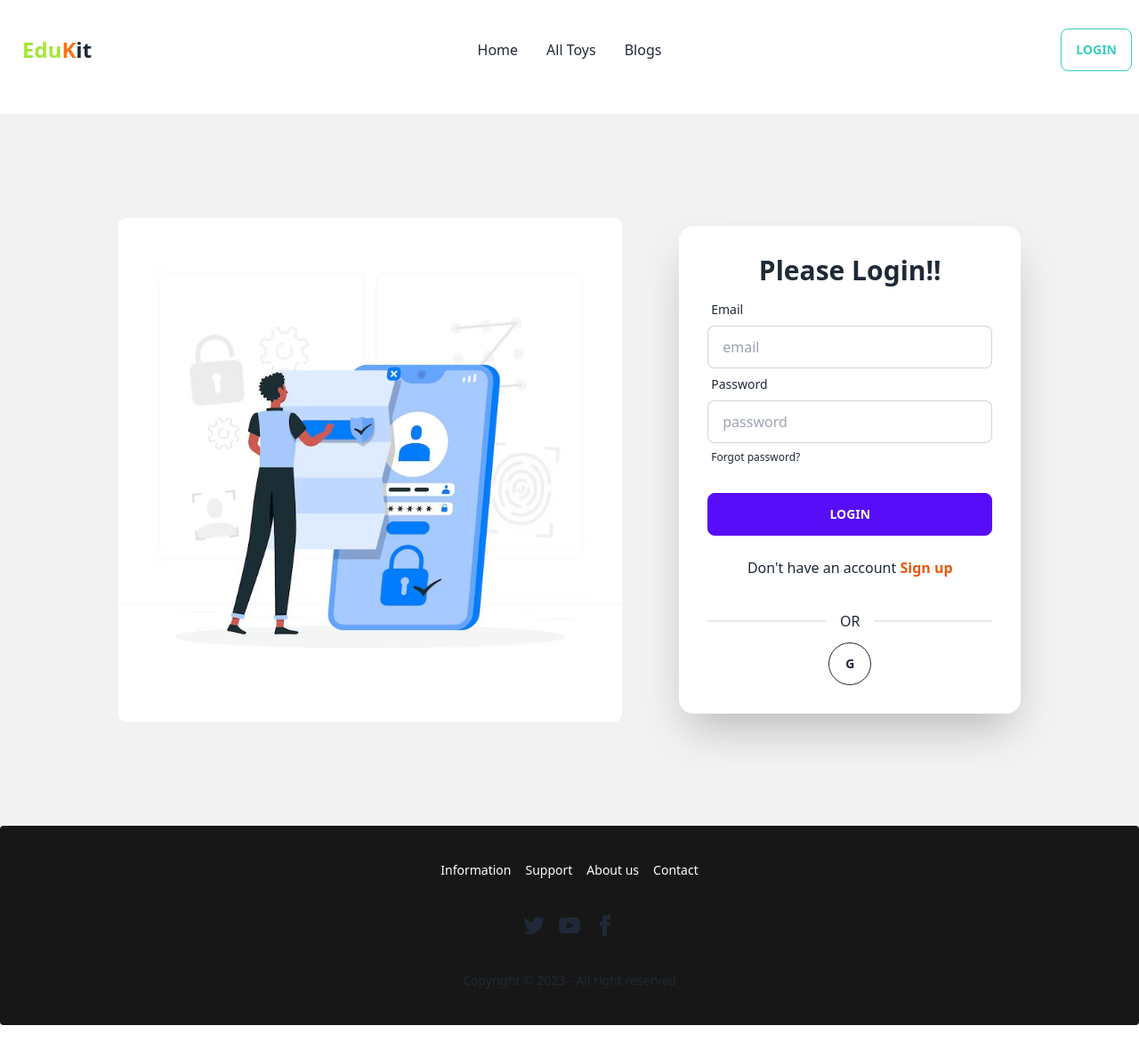
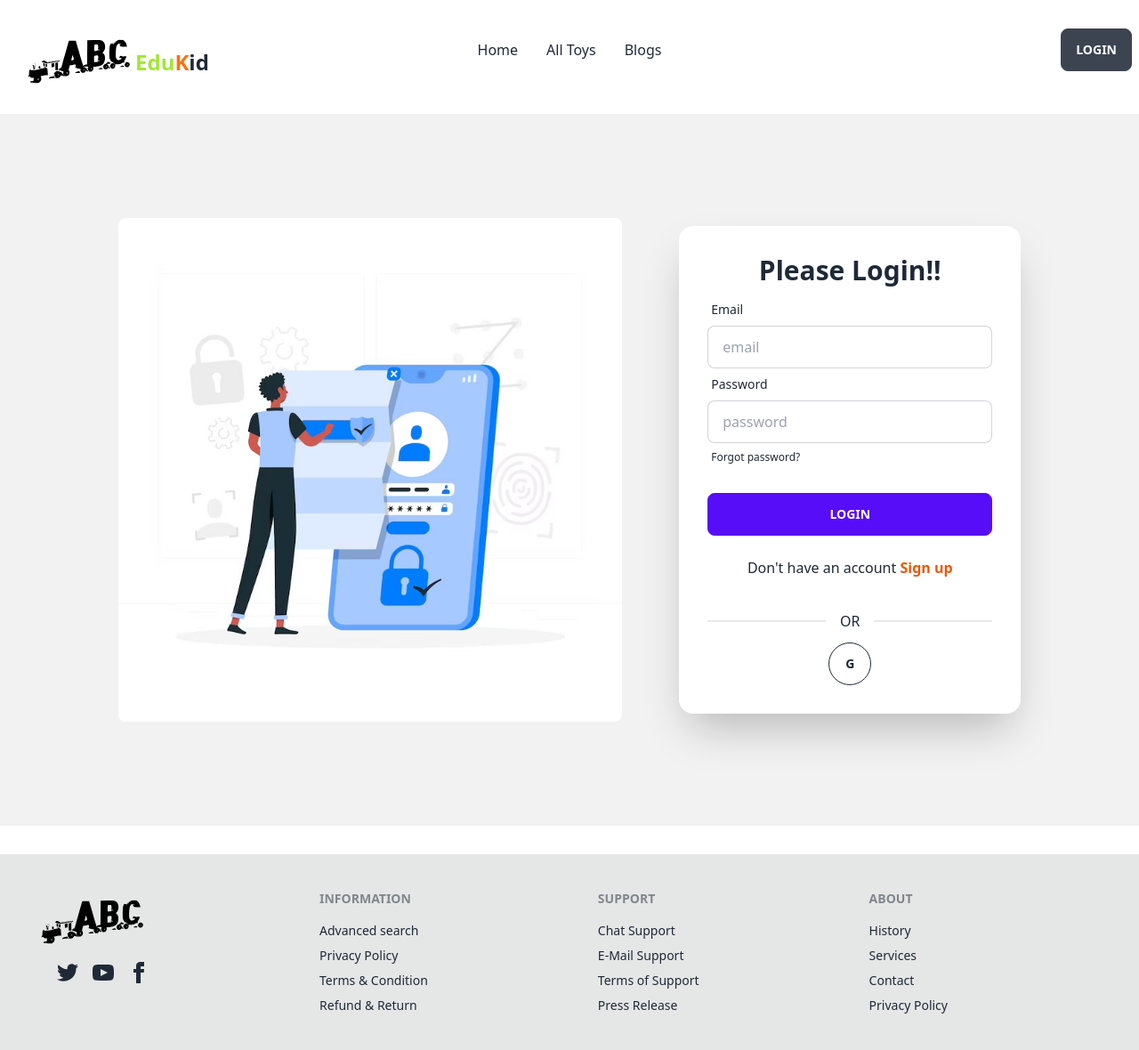
Before and after one commit to fayezf/kid-toy-client, a React (Vite) app: page /login in a window 1280 px wide. Shown: the whole page at 89% size. Before the commit the page ends 1152 px from the top, so only its background shows below. Built offline with nearby package versions, Linux system fonts and the light colour scheme; no server answers.

Commit message:
googleSignin and blogs side added

```diff
--- a/src/Routes/Routes.jsx
+++ b/src/Routes/Routes.jsx
@@ -4,6 +4,7 @@ import Home from "../pages/Home/Home/Home";
 import Login from "../pages/Login/Login";
 import SignUp from "../pages/Signup/Signup";
 import ErrorPage from "../pages/ErrorPage/ErrorPage";
+import Blogs from "../pages/Blogs/Blogs";
 
 const router = createBrowserRouter([
     {
@@ -21,6 +22,10 @@ const router = createBrowserRouter([
         {
           path: 'signup',
           element: <SignUp></SignUp>
+        },
+        {
+          path: 'blogs',
+          element: <Blogs></Blogs>
         }
       ]
     },
--- /dev/null
+++ b/src/pages/Blogs/Blogs.jsx
@@ -0,0 +1,21 @@
+import React from 'react';
+
+const Blogs = () => {
+    return (
+        <div>
+            <h2 className='text-center text-3xl text-red-600'>Questions Area</h2>
+            <div>
+                <h3 className='font-semibold'>1. What is an access token and refresh token? How do they work and where should we store them on the client-side?</h3>
+                <h5 className='text-2xl'>Answer: <span className='text-green-400'>Refresh tokens allow you to balance your users' access needs with your organization's security practices. Access tokens help users get the resources they need to complete their tasks, but such tokens can also expose your organization to data compromise or other malicious actions if a hacker is able to steal them.</span></h5>
+                <h3 className='font-semibold mt-4'>2. Comparison of SQL vs NoSQL?</h3>
+                <h5 className='text-2xl'>Answer: <span className='text-green-400'>SQL databases are vertically scalable, while NoSQL databases are horizontally scalable. SQL databases are table-based, while NoSQL databases are document, key-value, graph, or wide-column stores. SQL databases are better for multi-row transactions, while NoSQL is better for unstructured data like documents or JSON.</span></h5>
+                <h3 className='font-semibold mt-4'>3. What is express js? What is Nest JS?</h3>
+                <h5 className='text-2xl'>Answer: <span className='text-green-400'>Express is a minimalist and flexible framework that is easy to use and has a large community of developers. NestJS, on the other hand, is a newer framework that provides additional features such as dependency injection, a modular architecture, and an intuitive CLI.</span></h5>
+                <h3 className='font-semibold mt-4'>4. What is MongoDB aggregation and how does it work?</h3>
+                <h5 className='text-2xl'>Answer: <span className='text-green-400'> Aggregation is a way of processing a large number of documents in a collection by means of passing them through different stages. The stages make up what is known as a pipeline. The stages in a pipeline can filter, sort, group, reshape and modify documents that pass through the pipeline.</span></h5>
+            </div>
+        </div>
+    );
+};
+
+export default Blogs;
--- a/src/pages/Shared/Footer/Footer.jsx
+++ b/src/pages/Shared/Footer/Footer.jsx
@@ -1,23 +1,38 @@
 import React from 'react';
+import logo from '../../../assets/logo.svg';
+
 
 const Footer = () => {
     return (
-        <footer className="footer footer-center p-10 bg-neutral-900 text-base-content rounded">
-            <div className="grid grid-flow-col text-white gap-4">
-                <a className="link link-hover">Information</a>
-                <a className="link link-hover">Support</a>
-                <a className="link link-hover">About us</a>
-                <a className="link link-hover">Contact</a>
-            </div>
+        <footer className="footer p-10 bg-base-300 mt-8 text-base-content">
             <div>
-                <div className="grid grid-flow-col gap-4">
+                <img src={logo} alt="" />
+                <div className='grid grid-flow-col gap-4 ml-6'>
                     <a><svg xmlns="http://www.w3.org/2000/svg" width="24" height="24" viewBox="0 0 24 24" className="fill-current"><path d="M24 4.557c-.883.392-1.832.656-2.828.775 1.017-.609 1.798-1.574 2.165-2.724-.951.564-2.005.974-3.127 1.195-.897-.957-2.178-1.555-3.594-1.555-3.179 0-5.515 2.966-4.797 6.045-4.091-.205-7.719-2.165-10.148-5.144-1.29 2.213-.669 5.108 1.523 6.574-.806-.026-1.566-.247-2.229-.616-.054 2.281 1.581 4.415 3.949 4.89-.693.188-1.452.232-2.224.084.626 1.956 2.444 3.379 4.6 3.419-2.07 1.623-4.678 2.348-7.29 2.04 2.179 1.397 4.768 2.212 7.548 2.212 9.142 0 14.307-7.721 13.995-14.646.962-.695 1.797-1.562 2.457-2.549z"></path></svg></a>
                     <a><svg xmlns="http://www.w3.org/2000/svg" width="24" height="24" viewBox="0 0 24 24" className="fill-current"><path d="M19.615 3.184c-3.604-.246-11.631-.245-15.23 0-3.897.266-4.356 2.62-4.385 8.816.029 6.185.484 8.549 4.385 8.816 3.6.245 11.626.246 15.23 0 3.897-.266 4.356-2.62 4.385-8.816-.029-6.185-.484-8.549-4.385-8.816zm-10.615 12.816v-8l8 3.993-8 4.007z"></path></svg></a>
                     <a><svg xmlns="http://www.w3.org/2000/svg" width="24" height="24" viewBox="0 0 24 24" className="fill-current"><path d="M9 8h-3v4h3v12h5v-12h3.642l.358-4h-4v-1.667c0-.955.192-1.333 1.115-1.333h2.885v-5h-3.808c-3.596 0-5.192 1.583-5.192 4.615v3.385z"></path></svg></a>
                 </div>
             </div>
             <div>
-                <p>Copyright © 2023 - All right reserved</p>
+                <span className="footer-title">Information</span>
+                <a className="link link-hover">Advanced search</a>
+                <a className="link link-hover">Privacy Policy</a>
+                <a className="link link-hover">Terms & Condition</a>
+                <a className="link link-hover">Refund & Return</a>
+            </div>
+            <div>
+                <span className="footer-title">Support</span>
+                <a className="link link-hover">Chat Support</a>
+                <a className="link link-hover">E-Mail Support</a>
+                <a className="link link-hover">Terms of Support</a>
+                <a className="link link-hover">Press Release</a>
+            </div>
+            <div>
+                <span className="footer-title">About</span>
+                <a className="link link-hover">History</a>
+                <a className="link link-hover">Services</a>
+                <a className="link link-hover">Contact</a>
+                <a className="link link-hover">Privacy Policy</a>
             </div>
         </footer>
     );
--- a/src/pages/Shared/NavBar/NavBar.jsx
+++ b/src/pages/Shared/NavBar/NavBar.jsx
@@ -1,8 +1,10 @@
-import React from 'react';
+import React, { useContext } from 'react';
 import { Link } from 'react-router-dom';
-// import logo from '../../../assets/logo.svg';
+import { AuthContext } from '../../../providers/AuthProvider';
+import logo from '../../../assets/logo.svg';
 
 const NavBar = () => {
+    const { user, logOut } = useContext(AuthContext)
 
     const navItems = <>
         <li><Link to="/">Home</Link></li>
@@ -15,6 +17,14 @@ const NavBar = () => {
             : <li><Link to="/login">Login</Link></li>
         } */}
     </>
+
+    const handleLogout = () => {
+        logOut()
+            .then(() => {
+
+            })
+            .catch(error => console.log(error))
+    }
     return (
         <div className="navbar bg-base-100 h-28 mb-4">
             <div className="navbar-start">
@@ -27,8 +37,8 @@ const NavBar = () => {
                     </ul>
                 </div>
                 <Link className="btn btn-ghost normal-case text-xl">
-                    {/* <img  src={logo} alt="" /> */}
-                    <h3 className='text-2xl font-semibold'><span className='text-lime-400'>Edu</span><span className='text-orange-500'>K</span>it</h3>
+                    <img  src={logo} alt="" />
+                    <h3 className='text-2xl font-semibold'><span className='text-lime-400'>Edu</span><span className='text-orange-500'>K</span>id</h3>
                 </Link>
             </div>
             <div className="navbar-center hidden lg:flex">
@@ -36,8 +46,19 @@ const NavBar = () => {
                     {navItems}
                 </ul>
             </div>
-            <div className="navbar-end">
-                <button className='btn btn-outline btn-accent'><Link to="/login">Login</Link></button>
+            <div className="navbar-end flex gap-3">
+                {
+                    user &&
+                    <div className="avatar online">
+                        <div className="w-18 rounded-full ring ring-primary ring-offset-base-100 ring-offset-2">
+                            <img title={user.displayName} style={{ height: '3rem' }} src={user.photoURL} />
+                        </div>
+                    </div>
+                }
+
+                {user ? <button onClick={handleLogout} className="btn">Log Out</button> :
+                    <Link to='/login'> <button className="btn">Login</button></Link>}
+
             </div>
         </div>
     );
--- a/src/pages/Shared/SocialLogin/SocialLogin.jsx
+++ b/src/pages/Shared/SocialLogin/SocialLogin.jsx
@@ -1,20 +1,21 @@
-import React from 'react';
+import React, { useContext } from 'react';
+import { AuthContext } from '../../../providers/AuthProvider';
 
 const SocialLogin = () => {
-    // const { googleSignIn } = useContext(AuthContext);
+    const { googleSignIn } = useContext(AuthContext);
 
-    // const handleGoogle = () => {
-    //     googleSignIn()
-    //         .then(result => {
-    //             console.log(result.user)
-    //         })
-    //         .catch(error => console.log(error))
-    // }
+    const handleGoogle = () => {
+        googleSignIn()
+            .then(result => {
+                console.log(result.user)
+            })
+            .catch(error => console.log(error))
+    }
     return (
         <div>
             <div className="divider">OR</div>
             <div className='text-center'>
-                <button  className="btn btn-circle btn-outline">
+                <button onClick={handleGoogle} className="btn btn-circle btn-outline">
                     G
                 </button>
             </div>
--- a/src/pages/Signup/Signup.jsx
+++ b/src/pages/Signup/Signup.jsx
@@ -6,13 +6,13 @@ import { AuthContext } from '../../providers/AuthProvider';
 
 const SignUp = () => {
 
-    const {createUser} = useContext(AuthContext)
+    const {createUser, updateUserProfile} = useContext(AuthContext)
 
     const handleSignUp = event => {
         event.preventDefault();
         const form = event.target;
         const name = form.name.value;
-        // const photo = form.photo.value;
+        const photo = form.photo.value;
         const email = form.email.value;
         const password = form.password.value;
         console.log(name, email, password)
@@ -20,6 +20,7 @@ const SignUp = () => {
         createUser(email, password)
         .then(result => {
             const user = result.user;
+            updateUserProfile(user, name, photo)
             console.log(user)
         })
         .catch(error => console.log(error))
@@ -45,7 +46,7 @@ const SignUp = () => {
                                 <label className="label">
                                     <span className="label-text">Photo URL</span>
                                 </label>
-                                <input type="text" name='photo' placeholder="Photo URL" className="input input-bordered"  />
+                                <input type="text" name='photo' placeholder="Photo URL" className="input input-bordered" required />
                             </div>
                             <div className="form-control">
                                 <label className="label">
--- a/src/providers/AuthProvider.jsx
+++ b/src/providers/AuthProvider.jsx
@@ -1,5 +1,5 @@
 import React, { createContext, useEffect, useState } from 'react';
-import { createUserWithEmailAndPassword, getAuth, onAuthStateChanged, signInWithEmailAndPassword } from "firebase/auth";
+import { GoogleAuthProvider, createUserWithEmailAndPassword, getAuth, onAuthStateChanged, signInWithEmailAndPassword, signInWithPopup, signOut, updateProfile } from "firebase/auth";
 import app from '../firebase/firebase.config';
 
 export const AuthContext = createContext();
@@ -7,7 +7,8 @@ const auth = getAuth(app);
 
 const AuthProvider = ({children}) => {
     const [user, setUser] = useState(null);
-    const [loading, setLoading] = useState(true)
+    const [loading, setLoading] = useState(true);
+    const googleProvider = new GoogleAuthProvider();
 
     const createUser = (email, password) => {
         setLoading(true);
@@ -17,6 +18,24 @@ const AuthProvider = ({children}) => {
     const signIn = (email, password) => {
         setLoading(true);
         return signInWithEmailAndPassword(auth, email, password)
+    }
+
+    const googleSignIn = () => {
+        setLoading(true);
+        return signInWithPopup(auth, googleProvider)
+    }
+
+    const logOut = () => {
+        setLoading(true)
+        return signOut(auth)
+    }
+
+    const updateUserProfile = (user, name, photo) => {
+        updateProfile(user, {displayName: name, photoURL: photo})
+        .then(() => {
+            setUser()
+        })
+        .catch(error => console.log(error))
     }
 
     useEffect(() => {
@@ -34,7 +53,10 @@ const AuthProvider = ({children}) => {
         user,
         loading,
         createUser,
-        signIn
+        signIn,
+        googleSignIn,
+        logOut,
+        updateUserProfile
     }
 
     return (
```
Also changed, not shown: public/toys.json (+19 -19 lines).
